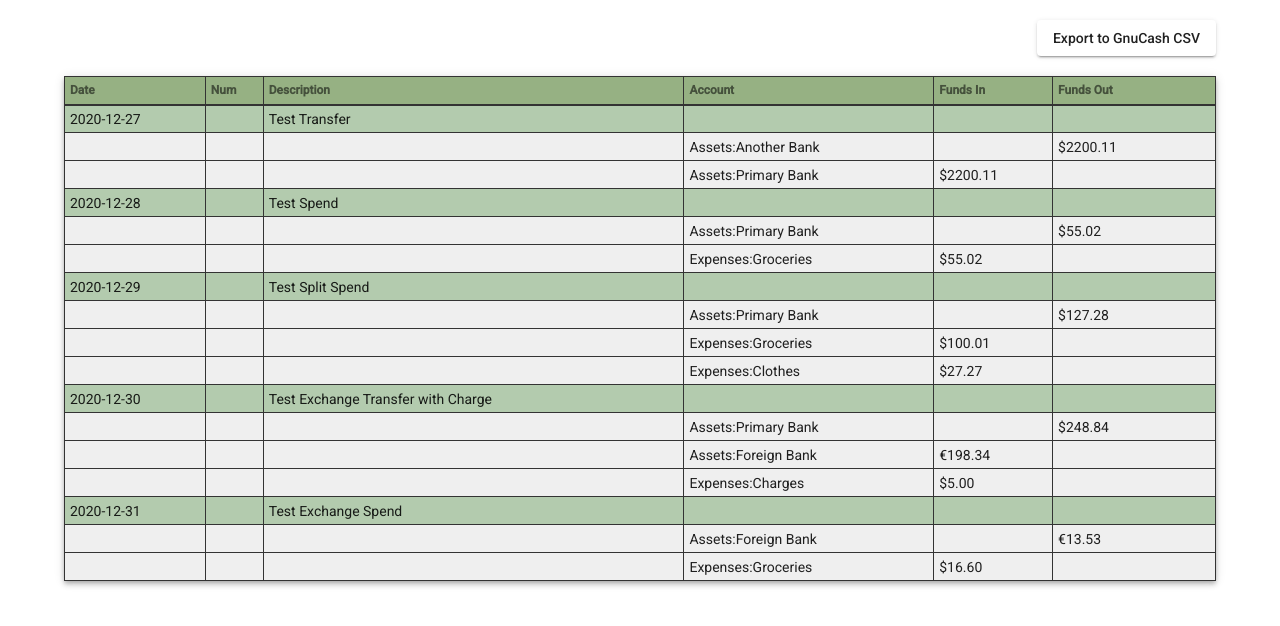
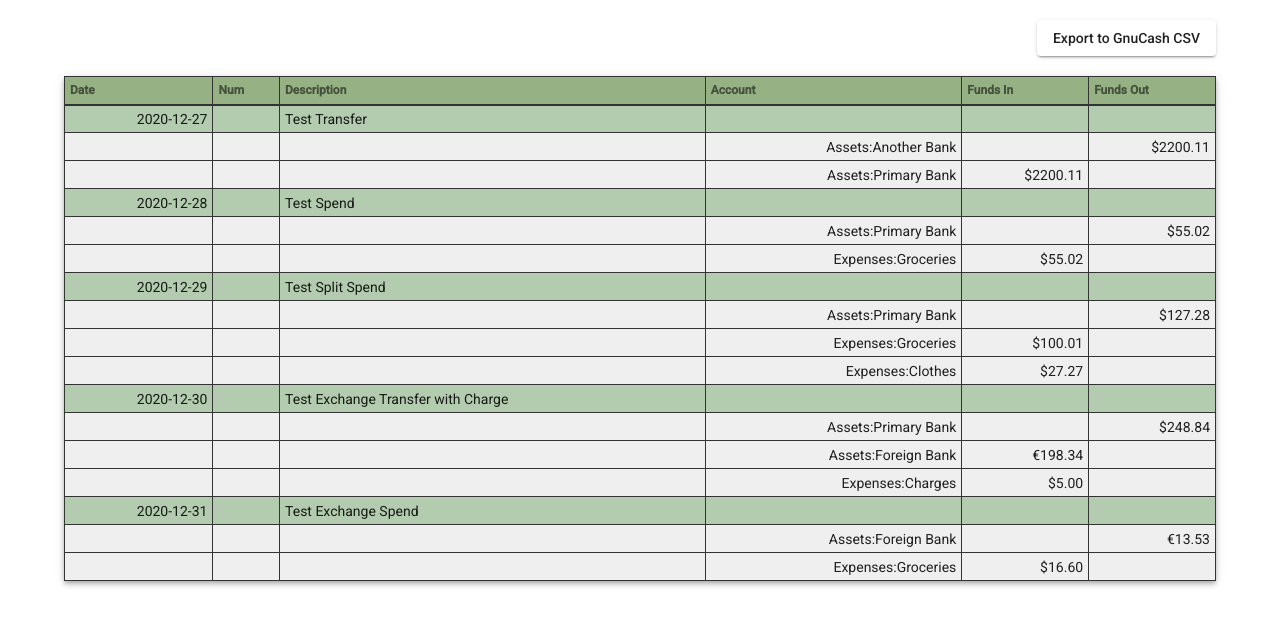
Before and after one commit to jakubstefanski/gnucash-web, an Angular app in the folder ui/: page / in a window 1280 px wide. Shown: the top 626 px of the page. Built offline with nearby package versions, Linux system fonts and the light colour scheme.

Commit message:
Right align columns in transaction book

```diff
--- a/ui/src/app/book/book.component.html
+++ b/ui/src/app/book/book.component.html
@@ -6,32 +6,32 @@
 
   <ng-container matColumnDef="date">
     <th mat-header-cell *matHeaderCellDef>Date</th>
-    <td mat-cell *matCellDef="let row"> {{formatDate(row)}} </td>
+    <td mat-cell *matCellDef="let row" class="date">{{formatDate(row)}}</td>
   </ng-container>
 
   <ng-container matColumnDef="num">
     <th mat-header-cell *matHeaderCellDef>Num</th>
-    <td mat-cell *matCellDef="let row">{{formatNum(row)}}</td>
+    <td mat-cell *matCellDef="let row" class="num">{{formatNum(row)}}</td>
   </ng-container>
 
   <ng-container matColumnDef="description">
     <th mat-header-cell *matHeaderCellDef>Description</th>
-    <td mat-cell *matCellDef="let row">{{formatDescription(row)}}</td>
+    <td mat-cell *matCellDef="let row" class="description">{{formatDescription(row)}}</td>
   </ng-container>
 
   <ng-container matColumnDef="account">
     <th mat-header-cell *matHeaderCellDef>Account</th>
-    <td mat-cell *matCellDef="let row">{{formatAccount(row)}}</td>
+    <td mat-cell *matCellDef="let row" class="account">{{formatAccount(row)}}</td>
   </ng-container>
 
   <ng-container matColumnDef="fundsIn">
     <th mat-header-cell *matHeaderCellDef>Funds In</th>
-    <td mat-cell *matCellDef="let row">{{formatFundsIn(row)}}</td>
+    <td mat-cell *matCellDef="let row" class="funds-in">{{formatFundsIn(row)}}</td>
   </ng-container>
 
   <ng-container matColumnDef="fundsOut">
     <th mat-header-cell *matHeaderCellDef>Funds Out</th>
-    <td mat-cell *matCellDef="let row">{{formatFundsOut(row)}}</td>
+    <td mat-cell *matCellDef="let row" class="funds-out">{{formatFundsOut(row)}}</td>
   </ng-container>
 
   <tr mat-header-row *matHeaderRowDef="displayedColumns"></tr>
--- a/ui/src/app/book/book.component.scss
+++ b/ui/src/app/book/book.component.scss
@@ -10,11 +10,16 @@ table.mat-table {
   td, th {
     border: 1px solid #333333;
     padding-left: 5px;
+    padding-right: 5px;
   }
 
   th {
     border-bottom: 2px solid #333333;
     font-weight: bold;
+  }
+
+  td.date, td.account, td.funds-in, td.funds-out {
+    text-align: right;
   }
 
   tr {
```
